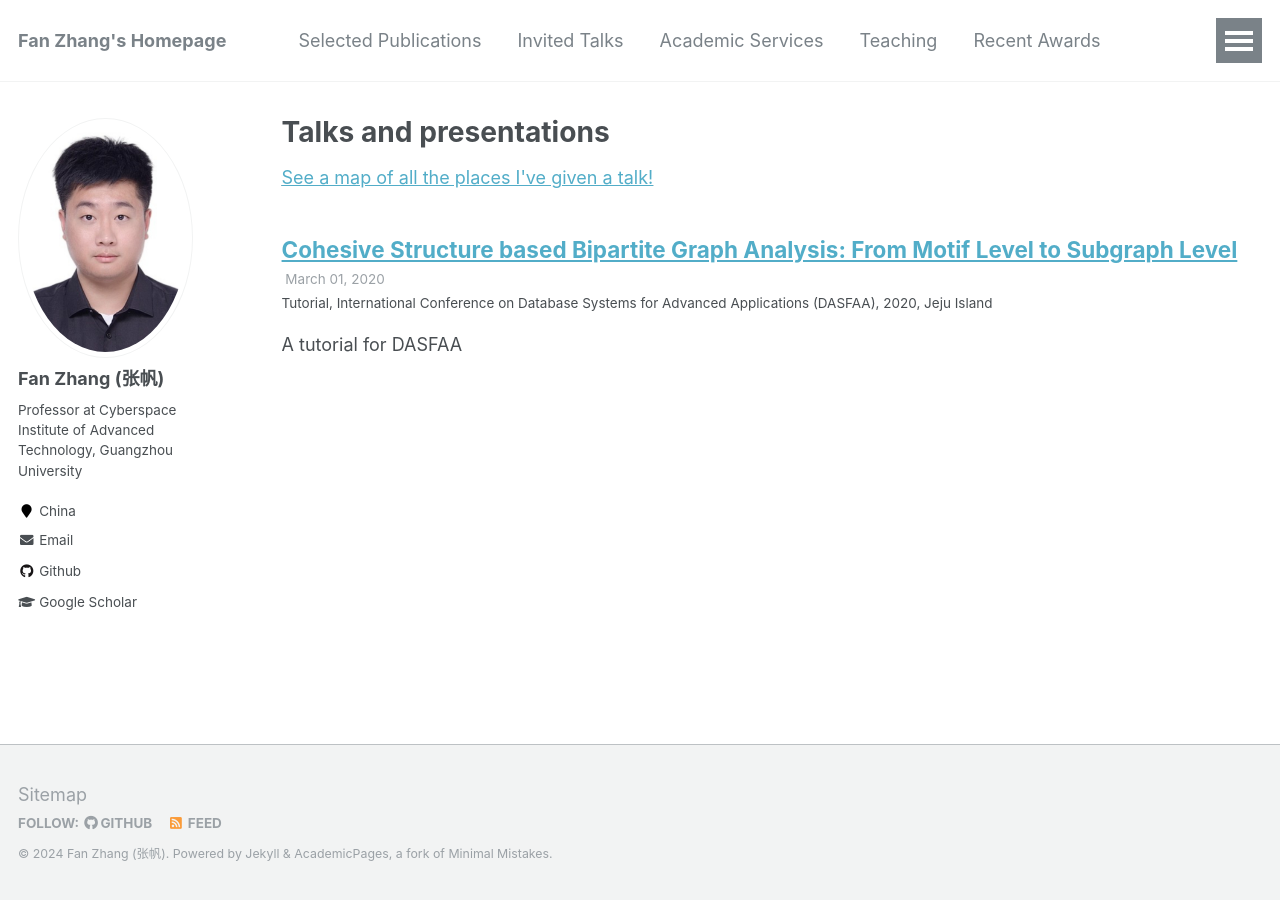
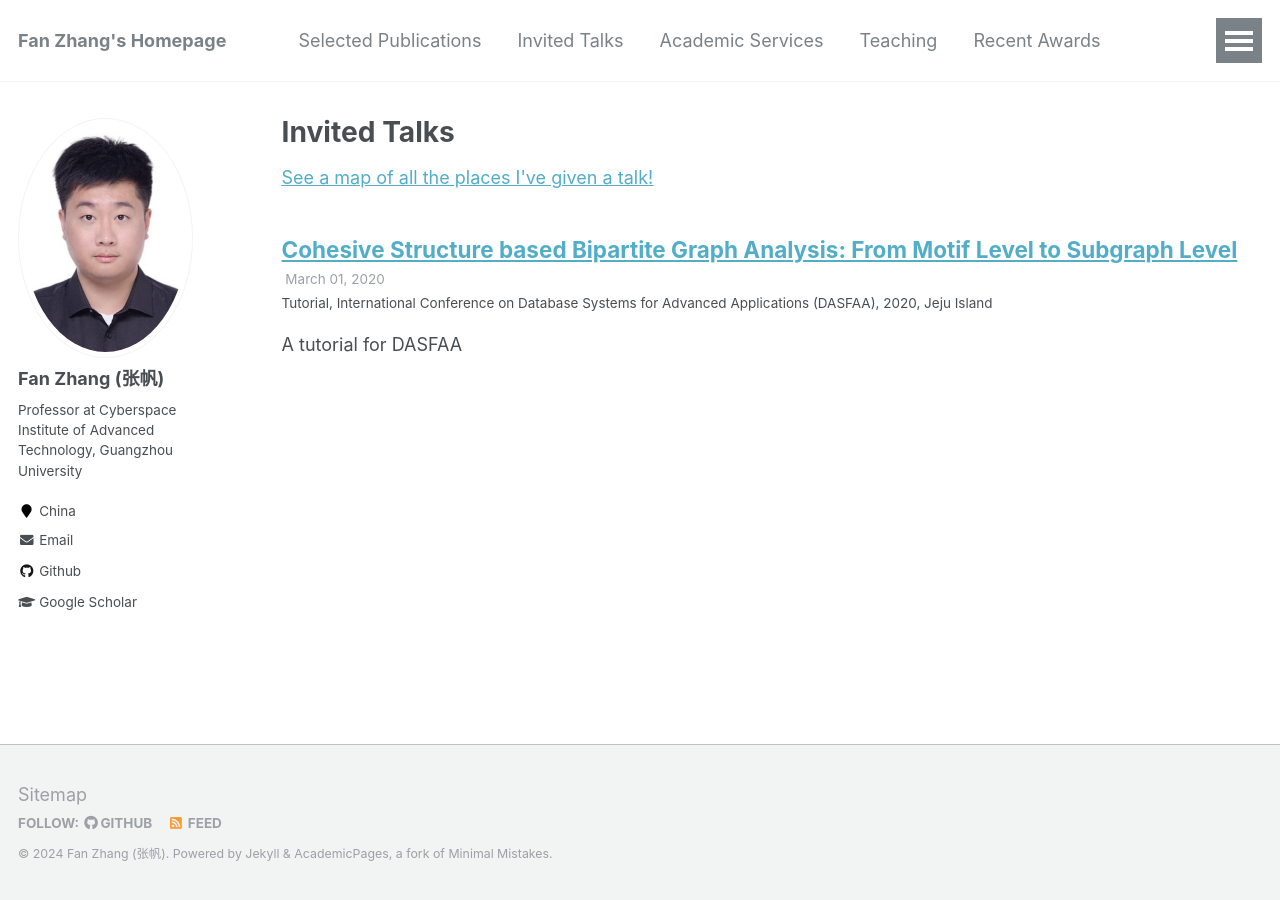
Before and after one commit to fanzhangcs/fanzhangcs.github.io, a Jekyll site: the page built from _pages/talks.html, in a window 1280 px wide. Built offline with Jekyll 4.4.1, drawn with Linux system fonts in a browser that asks for light colours.

Commit message:
Update talks.html

```diff
--- a/_pages/talks.html
+++ b/_pages/talks.html
@@ -1,6 +1,6 @@
 ---
 layout: archive
-title: "Talks and presentations"
+title: "Invited Talks"
 permalink: /talks/
 author_profile: true
 ---
```
